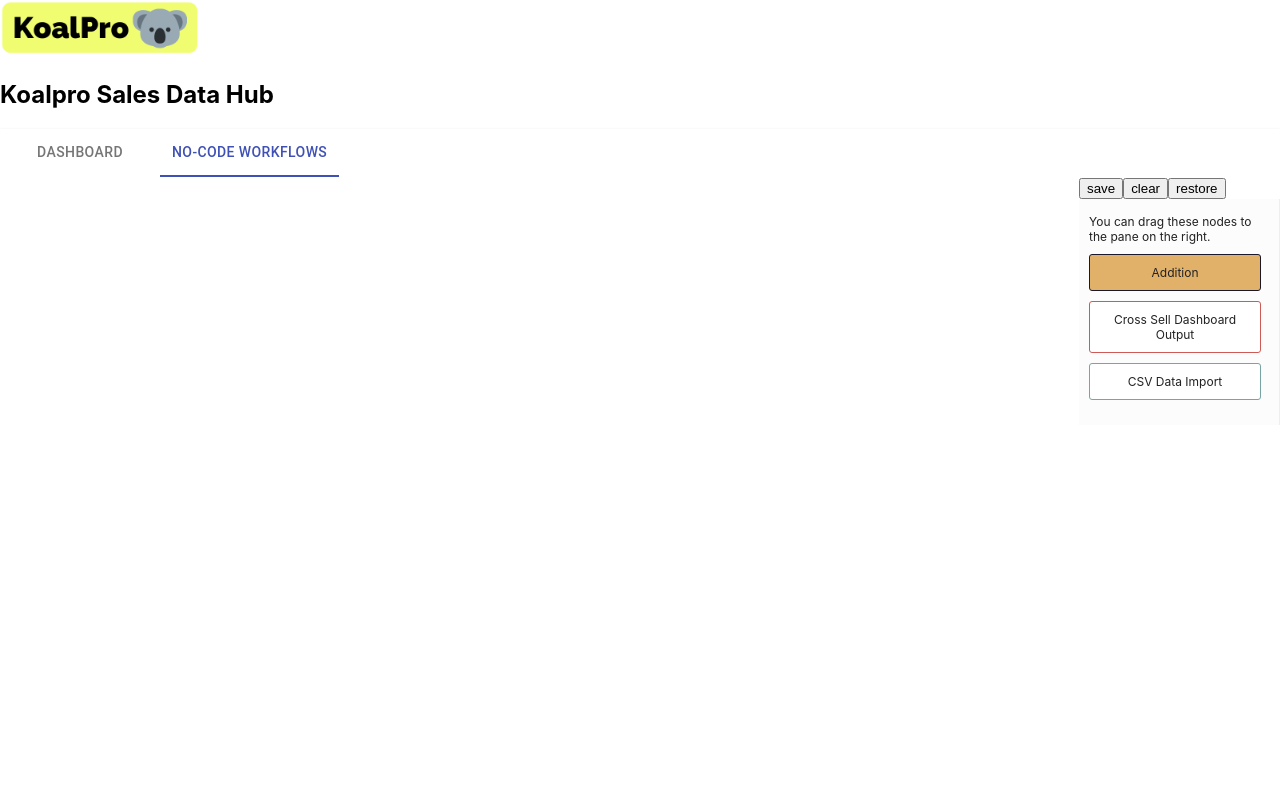
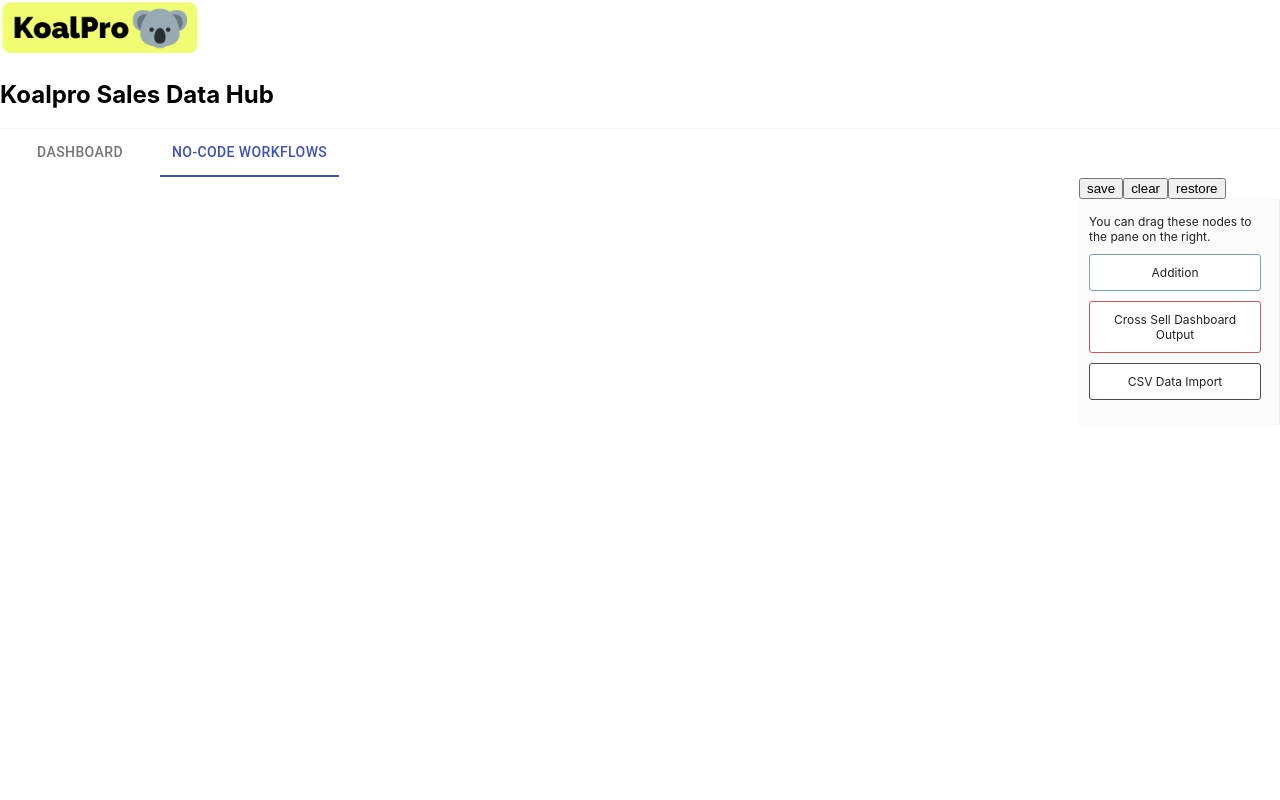
Before and after one commit to gmaruzhenko/koalpro, a React (Create React App) app in the folder frontend/: page / in a window 1280 px wide. Both pictures are taken after a click on the tab "NO-CODE WORKFLOWS". Shown: the top 800 px of the page. Built offline with nearby package versions, Linux system fonts and the light colour scheme; no server answers.

Commit message:
all colors set

```diff
--- a/frontend/src/css/custom_nodes.css
+++ b/frontend/src/css/custom_nodes.css
@@ -24,26 +24,35 @@
     box-shadow: 0 1px 4px 1px rgba(0, 0, 0, 0.08);
 }
 
+
+
+
 .csv-data-import-node {
+    background: var(--whitebackground);
+    border-color: var(--navy);
+}
+.csv-data-import-node.selected, .csv-data-import-node.selected:hover {
+    box-shadow: 0 0 0 0.5px var(--navy);
+}
+.csv-data-import-node .react-flow__handle {
+    background: var(--navy);
+}
+
+
+
+.addition-node {
     background: var(--whitebackground);
     border-color: var(--oceanbreezed);
 }
-.csv-data-import-node.selected, .csv-data-import-node.selected:hover {
+.addition-node.selected, .addition-node.selected:hover {
     box-shadow: 0 0 0 0.5px var(--oceanbreezed);
 }
-.csv-data-import-node .react-flow__handle {
+.addition-node .react-flow__handle {
     background: var(--oceanbreezed);
 }
-.addition-node {
-    background: var(--warmorange);
-    border-color: #1a192b;
-}
-.addition-node.selected, .addition-node.selected:hover {
-    box-shadow: 0 0 0 0.5px #1a192b;
-}
-.addition-node .react-flow__handle {
-    background: #1a192b;
-}
+
+
+
 .cross-sell-output-node {
     background: var(--whitebackground);
     border-color: var(--redpunch);
```
